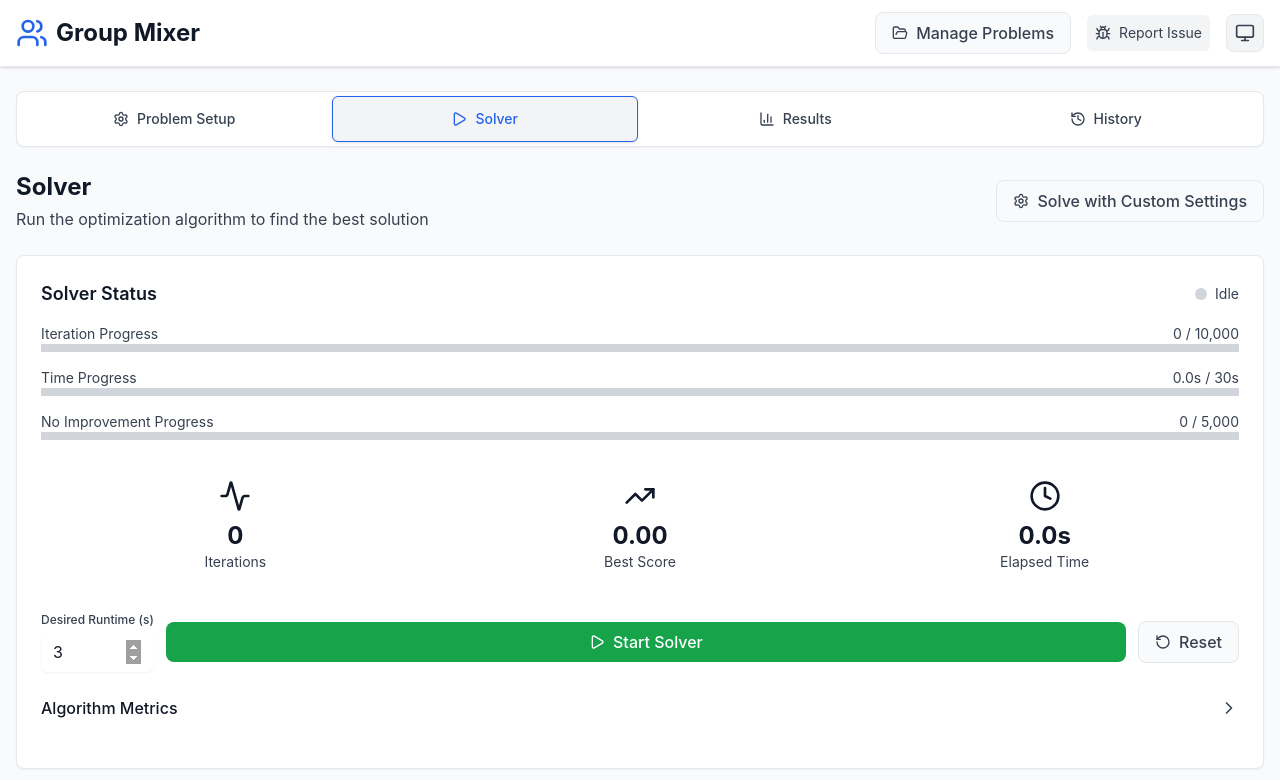
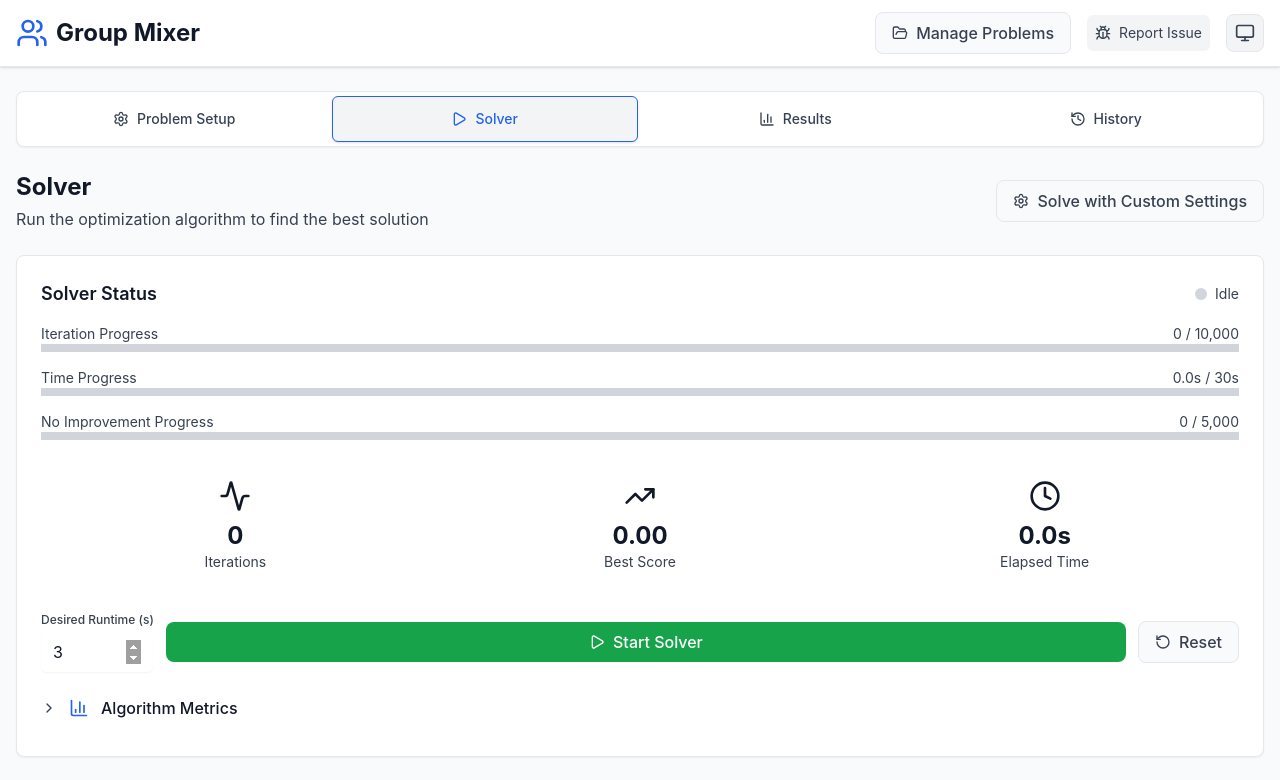
Before and after one commit to guwidoe/PeopleDistributor, a React (Vite) app in the folder webapp/: page /app/solver in a window 1280 px wide. Shown: the top 780 px of the page. Built offline with nearby package versions, Linux system fonts and the light colour scheme.

Commit message:
UX/UI improvements for Detailed algorithm metrics pane

```diff
--- a/webapp/src/components/SolverPanel.tsx
+++ b/webapp/src/components/SolverPanel.tsx
@@ -1,6 +1,6 @@
 import React, { useState, useRef } from 'react';
 import { useAppStore } from '../store';
-import { Play, Pause, RotateCcw, Settings, Zap, TrendingUp, Clock, Activity, ChevronDown, ChevronRight, Info } from 'lucide-react';
+import { Play, Pause, RotateCcw, Settings, Zap, TrendingUp, Clock, Activity, ChevronDown, ChevronRight, Info, BarChart3 } from 'lucide-react';
 import type { SolverSettings, SolverState } from '../types';
 import { solverWorkerService } from '../services/solverWorker';
 import type { ProgressUpdate } from '../services/wasm';
@@ -823,11 +823,17 @@ export function SolverPanel() {
         </div>
 
         {/* Live Algorithm Metrics */}
-        <div className="mb-6">
-          <div
-            className="flex items-center justify-between cursor-pointer mb-3"
+        <div className="mb-2">
+          <button
+            className="flex items-center gap-3 cursor-pointer mb-3 text-left"
             onClick={toggleMetrics}
           >
+            {showMetrics ? (
+              <ChevronDown className="h-4 w-4" style={{ color: 'var(--text-secondary)' }} />
+            ) : (
+              <ChevronRight className="h-4 w-4" style={{ color: 'var(--text-secondary)' }} />
+            )}
+            <BarChart3 className="h-5 w-5" style={{ color: 'var(--color-accent)' }} />
             <h4 className="font-medium" style={{ color: 'var(--text-primary)' }}>
               {solverState.isRunning
                 ? "Live Algorithm Metrics"
@@ -835,12 +841,7 @@ export function SolverPanel() {
                 ? "Final Algorithm Metrics"
                 : "Algorithm Metrics"}
             </h4>
-            {showMetrics ? (
-              <ChevronDown className="h-5 w-5" style={{ color: 'var(--text-secondary)' }} />
-            ) : (
-              <ChevronRight className="h-5 w-5" style={{ color: 'var(--text-secondary)' }} />
-            )}
-          </div>
+          </button>
 
           {showMetrics && (
             <>
```
